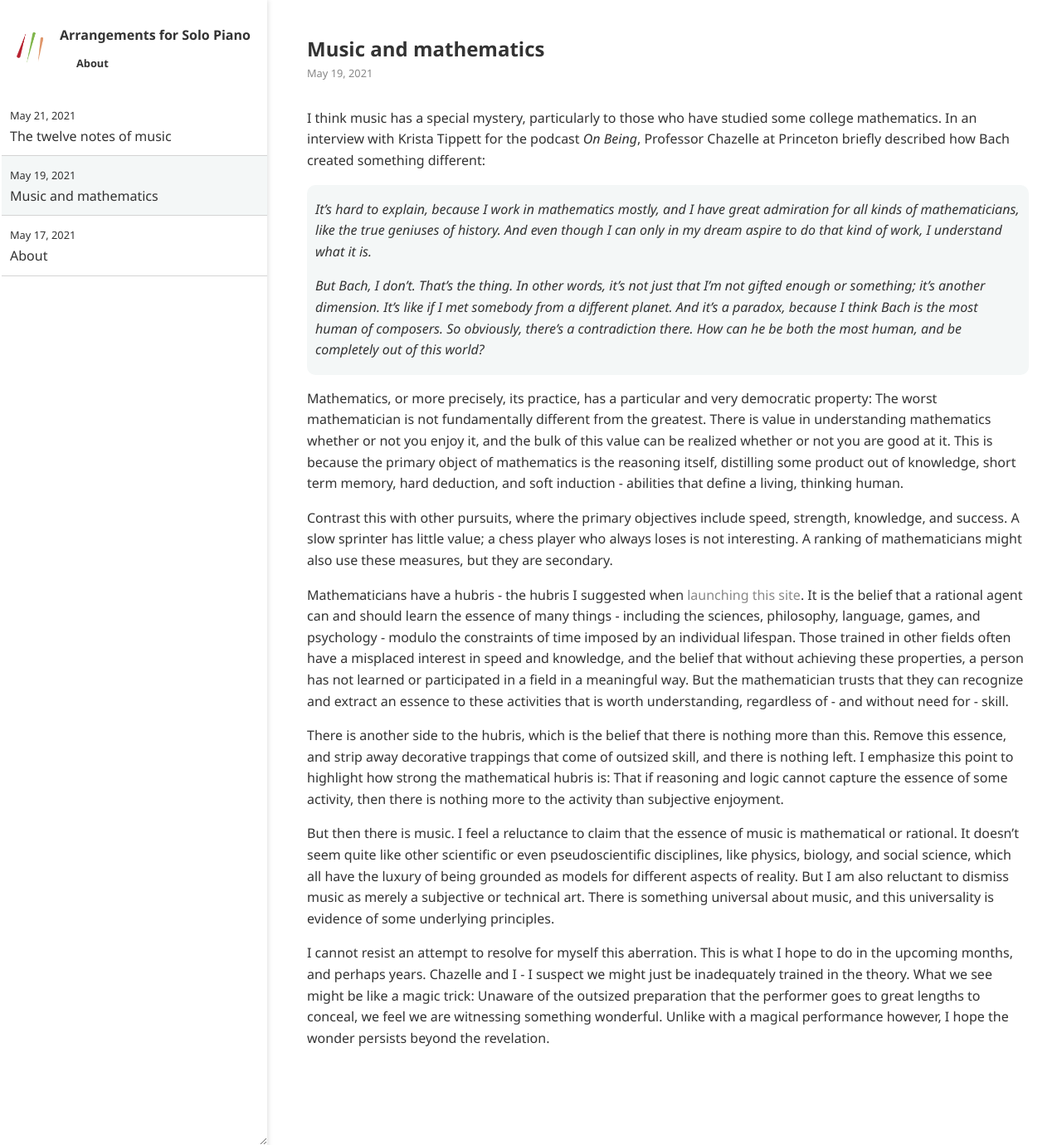
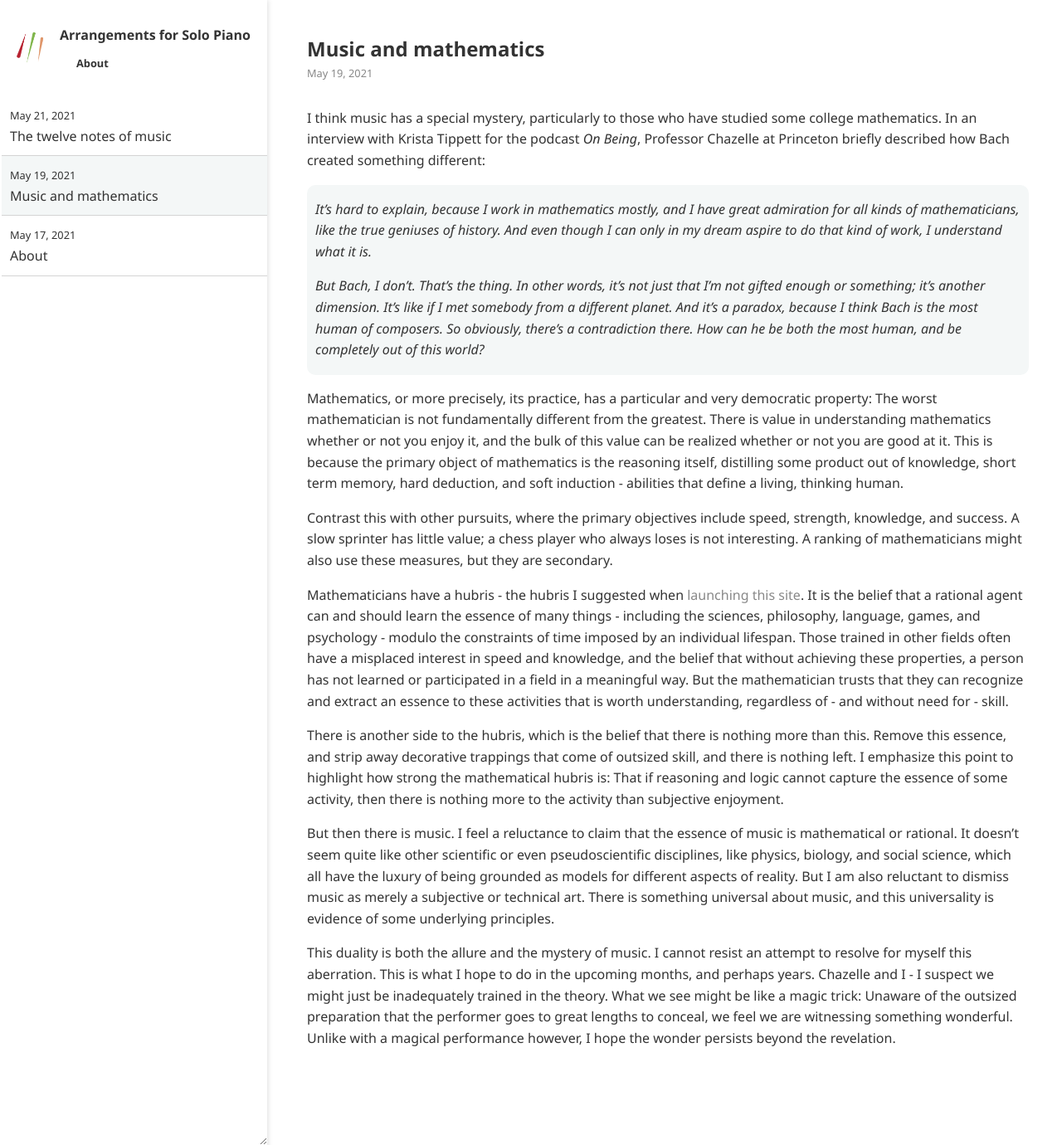
Before and after one commit to ansyblenetwork/arrpiano, a Jekyll site: the page built from _posts/2021-05-19-music-and-mathematics.md, in a window 1280 px wide and 1380 px high. Shown: the whole window at 83% size. Built offline with Jekyll 4.4.1, drawn with Linux system fonts in a browser that asks for light colours.

Commit message:
Update 2021-05-19-music-and-mathematics.md

```diff
--- a/_posts/2021-05-19-music-and-mathematics.md
+++ b/_posts/2021-05-19-music-and-mathematics.md
@@ -21,4 +21,4 @@
 
 But then there is music. I feel a reluctance to claim that the essence of music is mathematical or rational. It doesn't seem quite like other scientific or even pseudoscientific disciplines, like physics, biology, and social science, which all have the luxury of being grounded as models for different aspects of reality. But I am also reluctant to dismiss music as merely a subjective or technical art. There is something universal about music, and this universality is evidence of some underlying principles.
 
-I cannot resist an attempt to resolve for myself this aberration. This is what I hope to do in the upcoming months, and perhaps years. Chazelle and I - I suspect we might just be inadequately trained in the theory. What we see might be like a magic trick: Unaware of the outsized preparation that the performer goes to great lengths to conceal, we feel we are witnessing something wonderful. Unlike with a magical performance however, I hope the wonder persists beyond the revelation.
+This duality is both the allure and the mystery of music. I cannot resist an attempt to resolve for myself this aberration. This is what I hope to do in the upcoming months, and perhaps years. Chazelle and I - I suspect we might just be inadequately trained in the theory. What we see might be like a magic trick: Unaware of the outsized preparation that the performer goes to great lengths to conceal, we feel we are witnessing something wonderful. Unlike with a magical performance however, I hope the wonder persists beyond the revelation.
```
